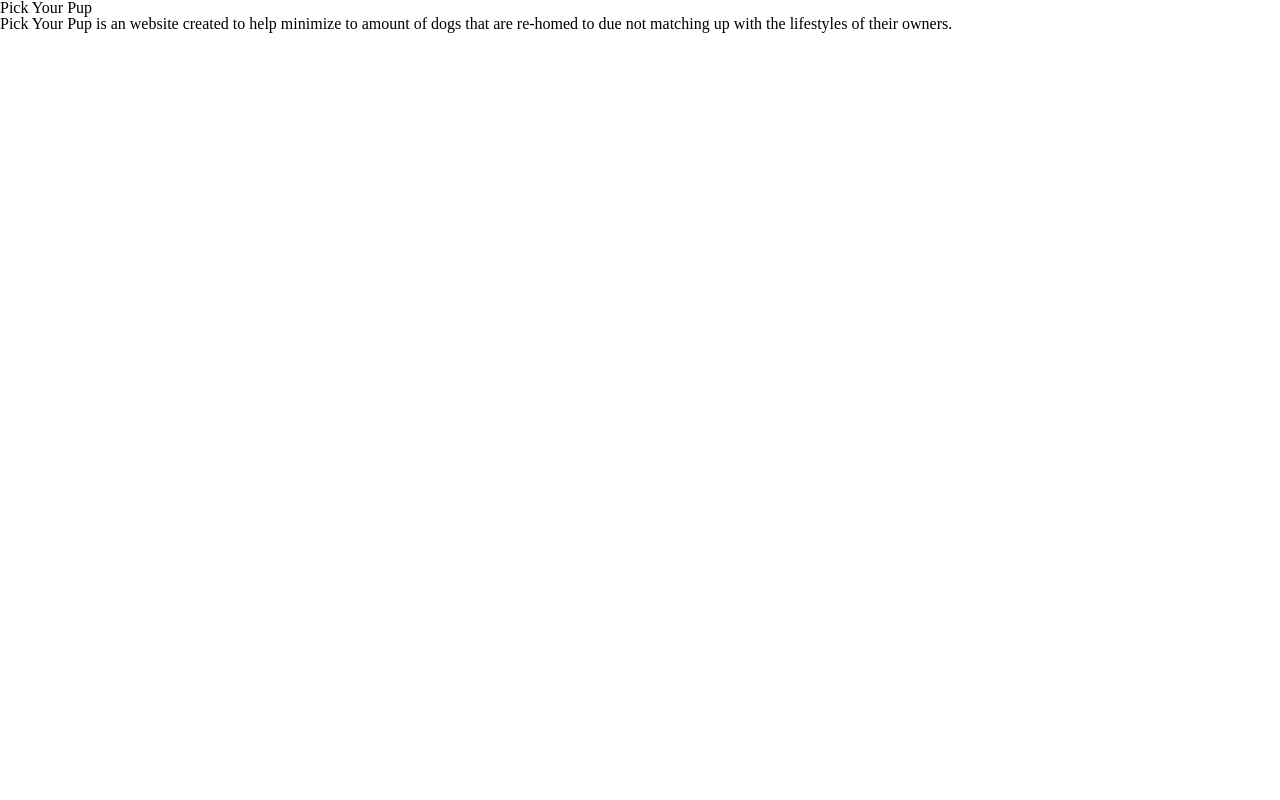
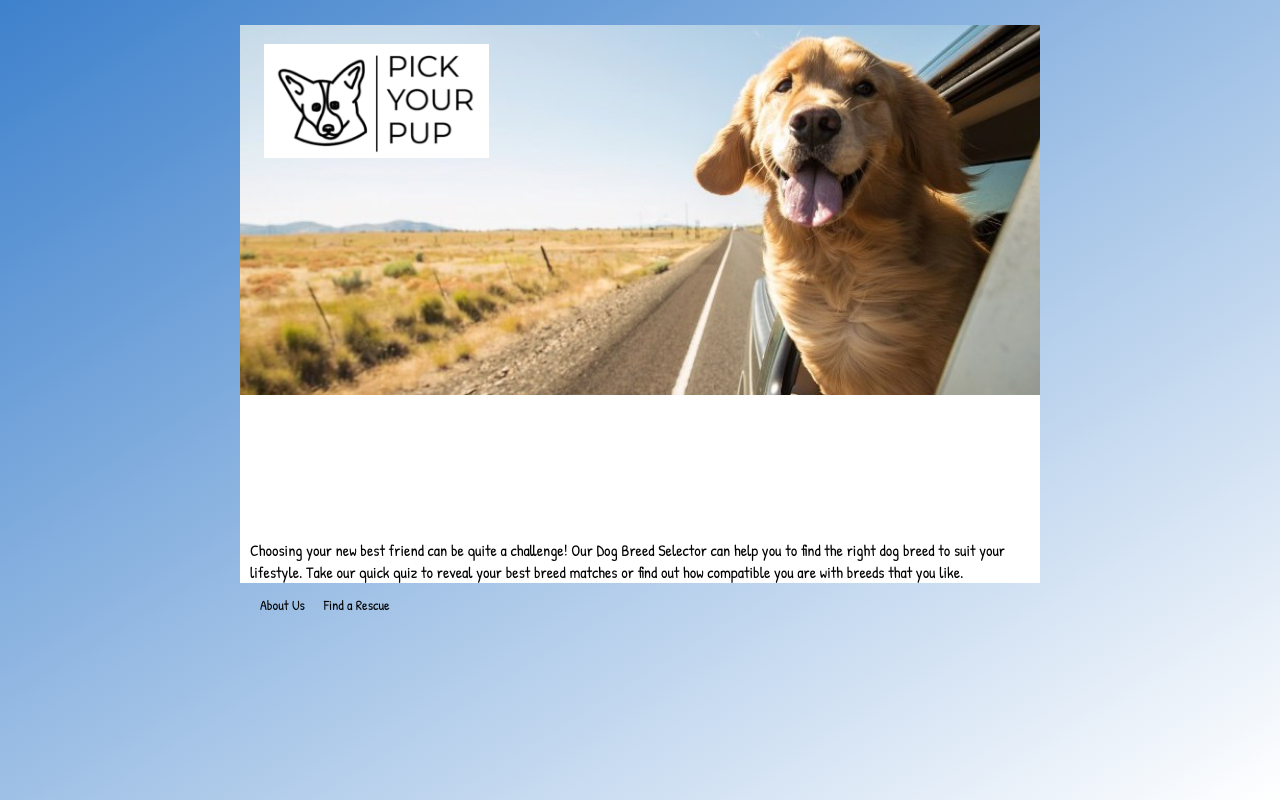
Before and after one commit to anaa0hh/pickYourPup, a plain HTML site: page index.html in a window 1280 px wide. Drawn offline with Linux system fonts and the light colour scheme; files that its build step writes are made by us from their sources.

Commit message:
starting to style index.html

```diff
--- a/CSS/style.css
+++ b/CSS/style.css
@@ -1 +1,57 @@
-/* THIS IS THE STYLING FOR INDEX.HTML */
+#grad1 {
+    margin-top: 25px;
+    background-color:white;
+
+  }
+body {
+    max-width: 800px;
+    margin: auto;
+    background: linear-gradient(to bottom right, #3e81cc, white);
+
+}
+
+.navbar {
+    text-align: center;
+    font-family: 'Patrick Hand', cursive;
+    padding-left:20px;
+    float: left;
+    /* position: relative;
+    top: 0px;
+    left: -89px; */
+    font-size: 16px;
+}
+
+.navbar a {
+    margin-right: 15px;
+    text-decoration: none;
+    font-size:14px;
+    color: black;
+}
+
+.navbar a:hover {
+    color: rgb(255, 255, 255);
+}
+
+#pyplogo {
+    width:225px;
+    position: relative;
+    top: -371px;
+    left: 24px;
+}
+
+p {
+    font-family: 'Nanum Pen Script', cursive;
+}
+
+#pupride {
+
+    margin-bottom: 20px;
+    width: 800px;
+    float:right;
+}
+
+
+p {
+    margin: 10px;
+    font-family: 'Patrick Hand', cursive;
+}
--- a/index.html
+++ b/index.html
@@ -1,22 +1,36 @@
 <!-- THIS IS THE INTRODUCTION PAGE -->
-
-<!DOCTYPE html>
+<!DOCTYPE <!DOCTYPE html>
 <html>
 <head>
     <title>Pick Your Pup</title>
-    <link rel="stylesheet" href="style.css" />
-    <link rel="stylesheet" href="reset.css" />
-    <script src="app.js"></script>
+    <link rel="stylesheet" href="CSS/style.css" />
+    <link href="https://fonts.googleapis.com/css?family=Josefin+Slab|Patrick+Hand|Quicksand" rel="stylesheet">
 </head>
 
+
+<div id="grad1">
 <header>
-    <h1>Pick Your Pup</h1>
+    <img id="pupride" src="img/pupride.jpeg">
 </header>
 
-<body>
-    <p>Pick Your Pup is an website created to help minimize to amount of dogs that are re-homed to due not matching up with the lifestyles of their owners. </p>
 
-</body>
+<div id="content">
+    <img id="pyplogo" src="img/logo2.png">
+
+    <p>Choosing your new best friend can be quite a challenge! Our Dog Breed Selector can help you to find the right dog breed to suit your lifestyle. Take our quick quiz to reveal your best breed matches or find out how compatible you are with breeds that you like.</p>
+
+</div>
 
 
+        <div class="navbar">
+                <a href="aboutus.html" class="aboutus">About Us</a>
+                <a href="rescue.html">Find a Rescue</a>
+                <a hre
+
+        </div>
+
+
+
+</div>
+</body>
 </html>
```
Also changed, not shown: JS/app.js (deleted), img/bassetintro.png (added), img/dog-nose.jpg (added), img/logo.png (added), img/logo2.png (added), img/pupnose.jpeg (added), img/pupride.jpeg (added), 2 other files.
